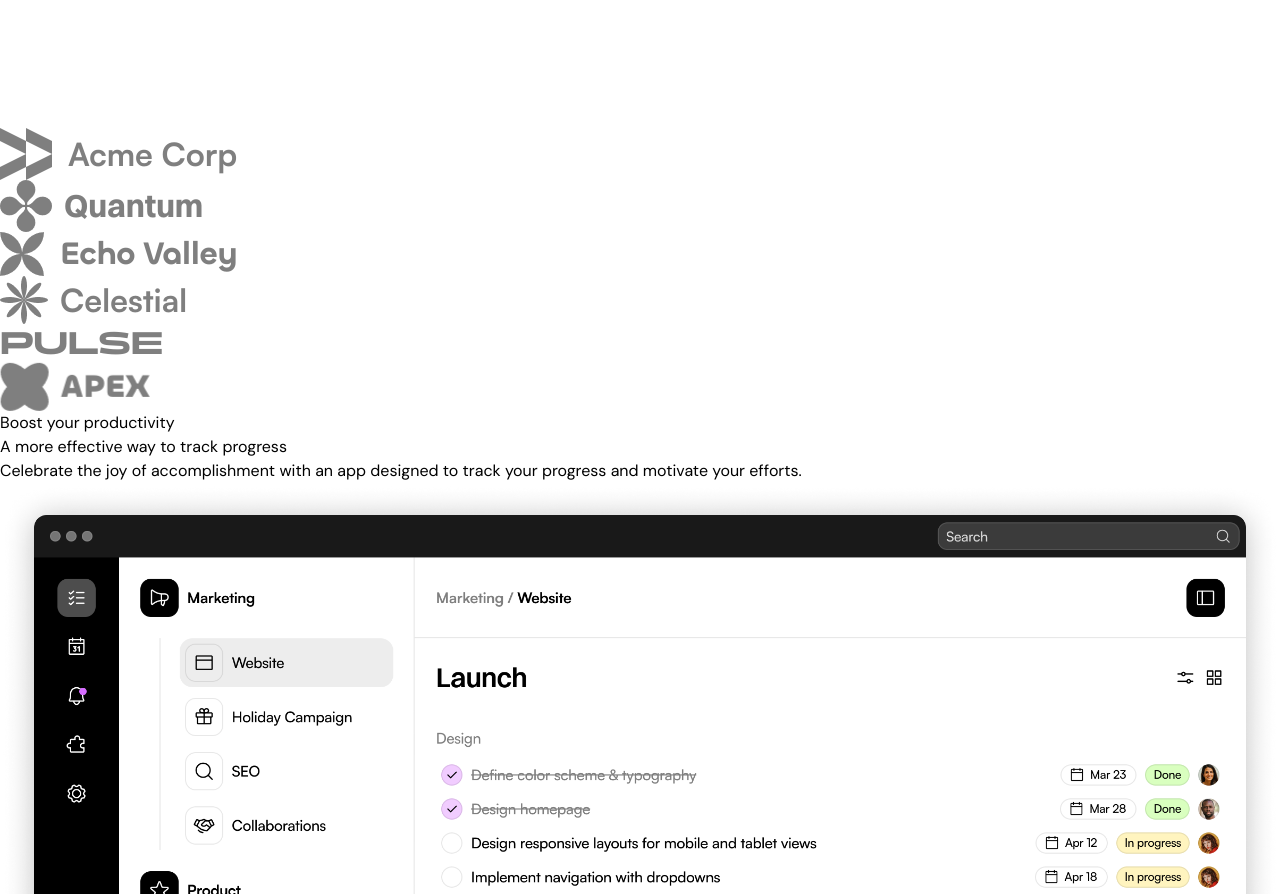
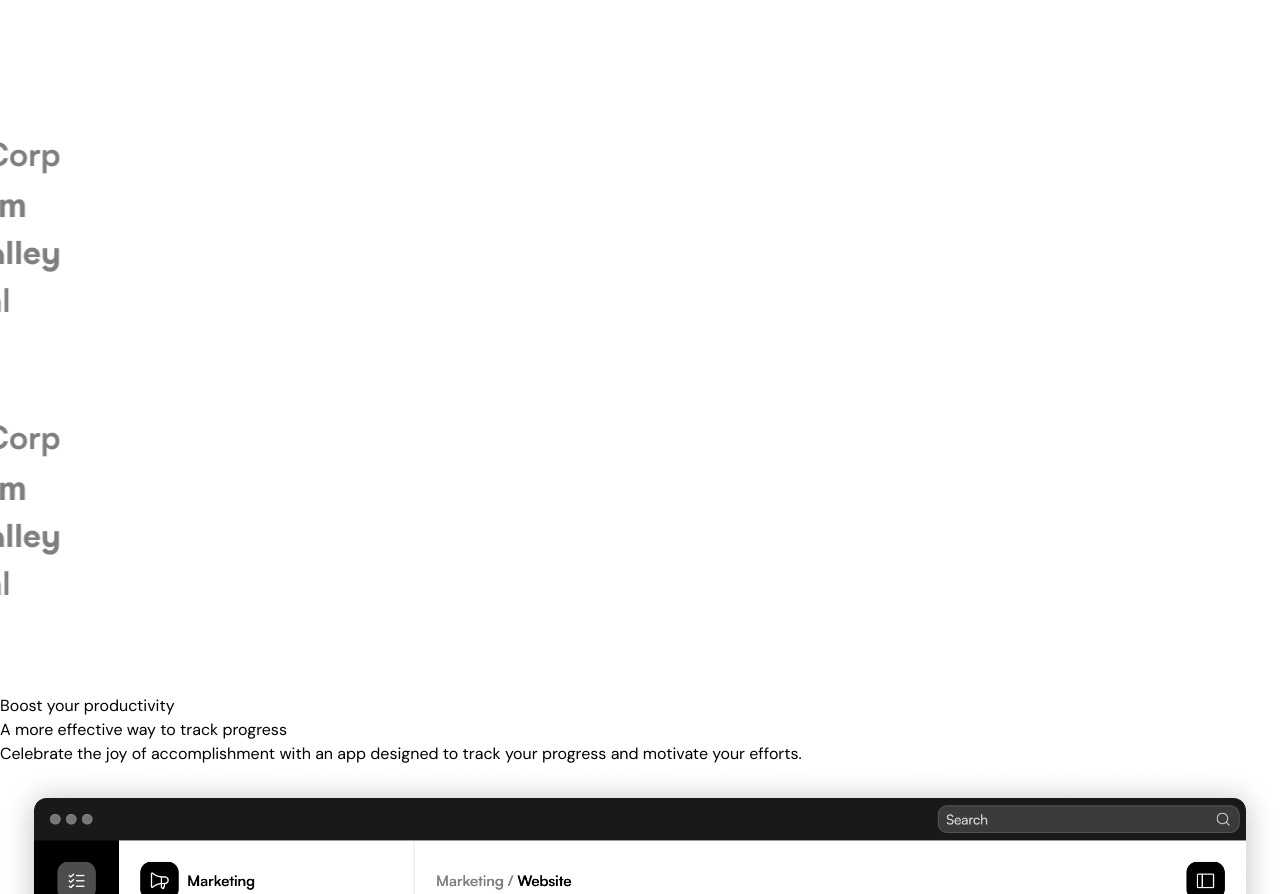
Before and after one commit to Lambersonistaken/light-mode-landing, a Next.js app: page / in a window 1280 px wide. Shown: the part 4660-5554 px from the top of the page. Built offline with nearby package versions, Linux system fonts and the light colour scheme.

Commit message:
logo animation done

```diff
--- a/src/sections/LogoTicker.tsx
+++ b/src/sections/LogoTicker.tsx
@@ -14,14 +14,31 @@
     <div className="py-8 bg-white md:py-12">
       <div className="container">
         <div className="flex overflow-hidden [mask-image:linear-gradient(to_right,transparent,black,transparent)]">
-        <div className="flex gap-14 flex-none">
+        <motion.div className="flex gap-14 flex-none pr-14" animate={{
+          translateX: "-50%",
+        }}
+        transition={{
+          duration: 25,
+          repeat: Infinity,
+          ease: "linear",
+          repeatType: "loop"
+
+        }}
+        >
           <Image src={acmeLogo} alt="Acme Logo" className="logo-ticker-image" />
           <Image src={quantumLogo} alt="Quantum Logo" className="logo-ticker-image" />
           <Image src={echoLogo} alt="Echo Logo" className="logo-ticker-image" />
           <Image src={celestialLogo} alt="Celestial Logo" className="logo-ticker-image" />
           <Image src={pulseLogo} alt="Pulse Logo" className="logo-ticker-image" />
           <Image src={apexLogo} alt="Apex Logo" className="logo-ticker-image" />
-        </div>
+          {/* Second Set of Logos */}
+          <Image src={acmeLogo} alt="Acme Logo" className="logo-ticker-image" />
+          <Image src={quantumLogo} alt="Quantum Logo" className="logo-ticker-image" />
+          <Image src={echoLogo} alt="Echo Logo" className="logo-ticker-image" />
+          <Image src={celestialLogo} alt="Celestial Logo" className="logo-ticker-image" />
+          <Image src={pulseLogo} alt="Pulse Logo" className="logo-ticker-image" />
+          <Image src={apexLogo} alt="Apex Logo" className="logo-ticker-image" />
+        </motion.div>
         </div>
       </div>
     </div>
```
